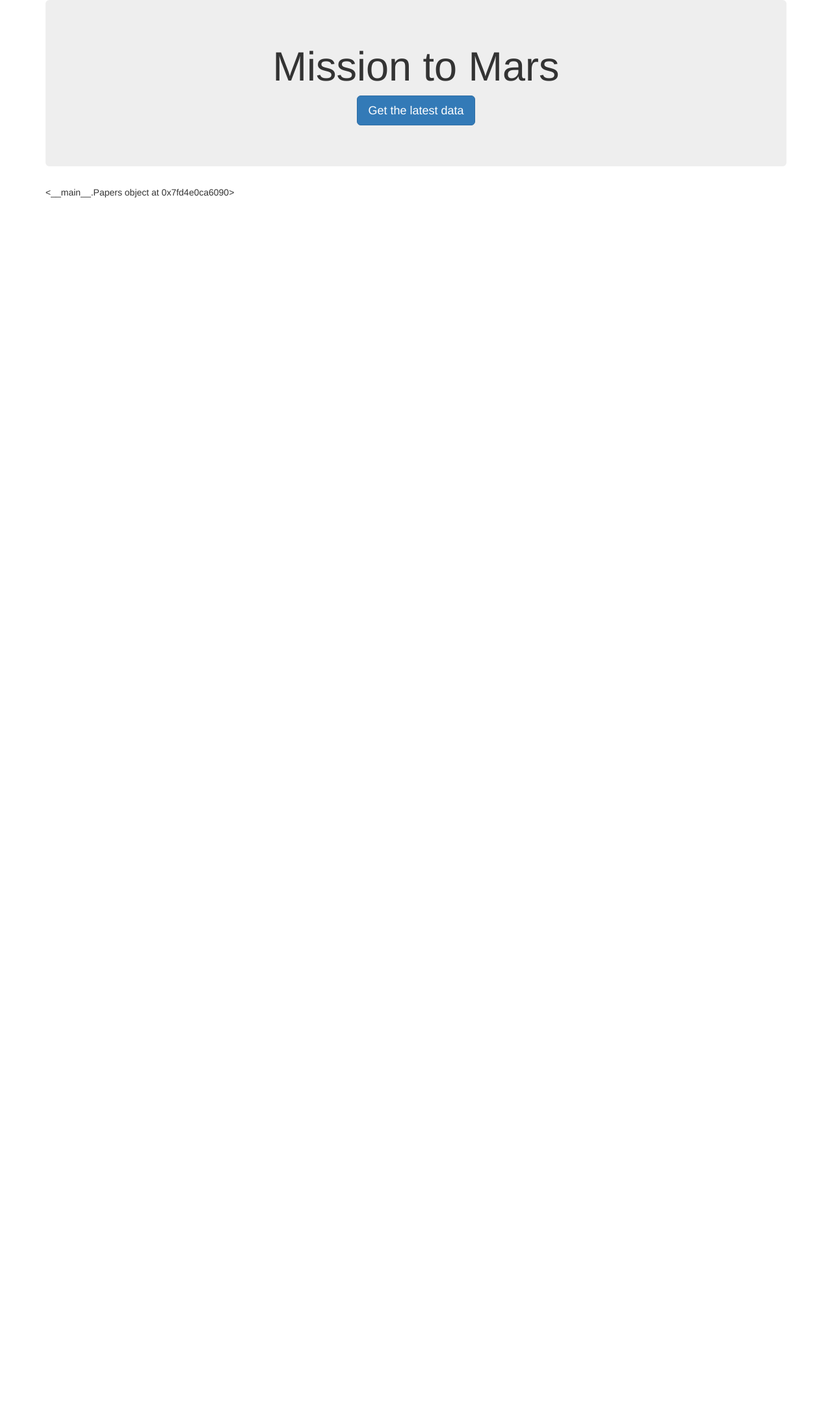
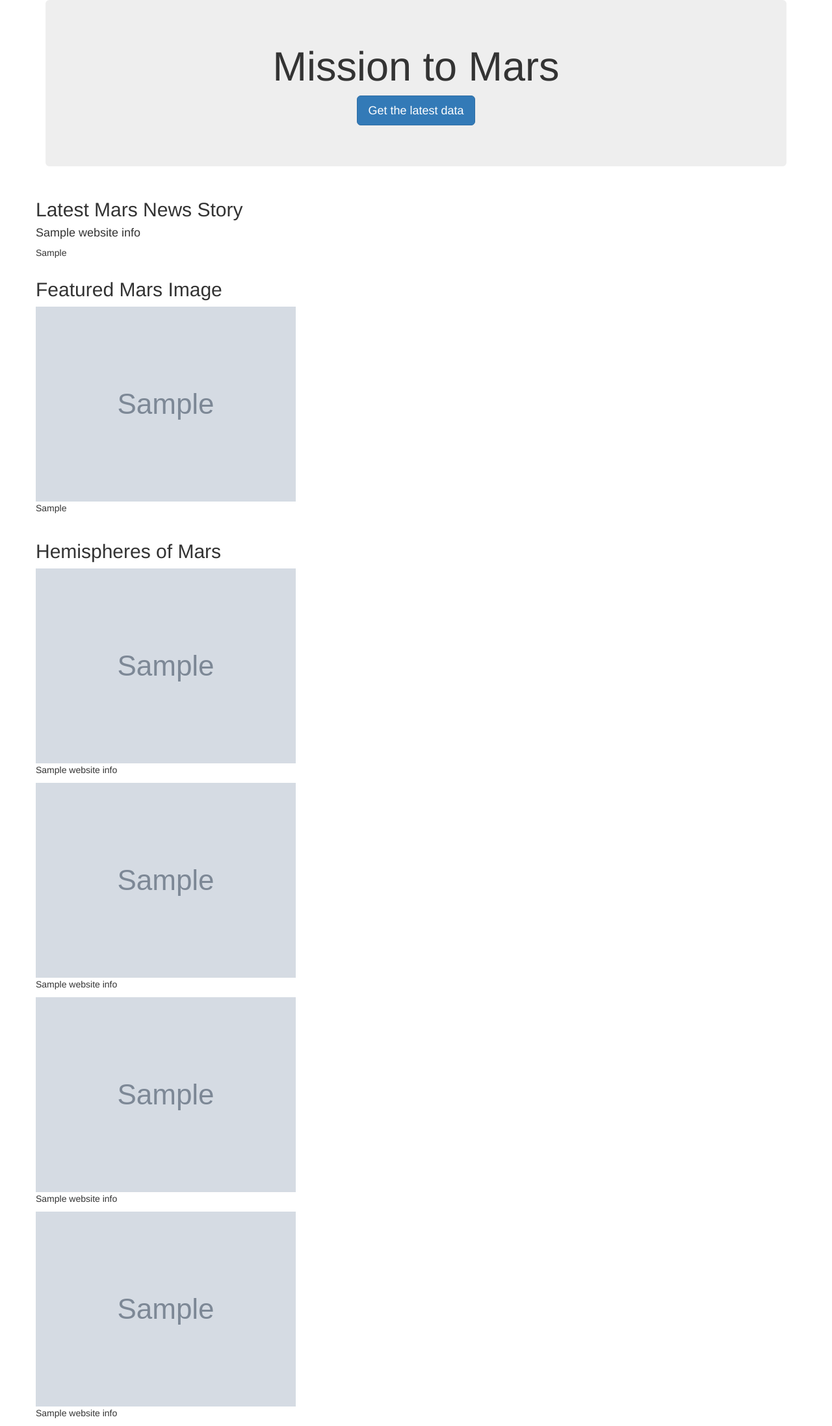
Before and after one commit to ermcgrew/web_scraping_challenge, a Flask app: page / in a window 1280 px wide. Shown: the whole page at 65% size. Before the commit the page ends 304 px from the top, so only its background shows below. Run offline with Flask 2, Linux system fonts and the light colour scheme; grey boxes marked "Sample" are stand-in pictures; a database or web service that is not in the repository returns one stand-in record (values such as "Sample title"); some libraries are stand-ins or nearby versions.

Commit message:
scraping works

```diff
--- a/mission_to_mars/app.py
+++ b/mission_to_mars/app.py
@@ -10,30 +10,24 @@ app = Flask(__name__)
 conn = 'mongodb://localhost:27017'
 # Pass connection to the pymongo instance.
 client = pymongo.MongoClient(conn)
-# Connect to a database. Will create one if not already available.
+
+# Connect to database and name collection
 db = client.mars
 website_info = db.website_info
-
-
 
 # Set root route
 @app.route('/')
 def index():
     #query mongo db
-    mars_data = website_info.find()
-    ####### mars_data = db.website.find()
+    mars_data = website_info.find_one()
     return render_template('index.html', mars_data=mars_data)
 
-###########################
 @app.route('/scrape')
 def scraper():
-
-    info = scrape_mars.scrape()
+    mars_data = scrape_mars.scrape()
     #store in mongo as dictionary
-    website_info.update_many({}, info, upsert=True)
+    website_info.replace_one({}, mars_data, upsert=True)
     return redirect("/", code=302)
-
-
 
 if __name__ == "__main__":
     app.run(debug=True)
--- a/mission_to_mars/scrape_mars.py
+++ b/mission_to_mars/scrape_mars.py
@@ -1,10 +1,11 @@
-#converted using nbconvert--not that great, still had to remove the In/out boxes
-
 #imports
 from bs4 import BeautifulSoup as bs
 import pandas as pd
 from splinter import Browser
 from webdriver_manager.chrome import ChromeDriverManager
+
+#dictionary for storing info to return from function
+mars_data = {}
 
 #defining function
 def scrape():
@@ -14,6 +15,7 @@ def scrape():
 
     url = 'https://redplanetscience.com/'
     browser.visit(url)
+
     html = browser.html
     soup = bs(html, "html.parser")
 
@@ -21,8 +23,10 @@ def scrape():
     news_title = soup.find('div', class_='content_title').text
     news_para = soup.find('div', class_='article_teaser_body').text
 
+    mars_data['news_title'] = news_title
+    mars_data['news_para'] = news_para
+
     browser.quit()
-
 
 
     # JPL Images
@@ -36,10 +40,11 @@ def scrape():
     soup = bs(html, "html.parser")
 
     image = soup.find('a', class_="showimg fancybox-thumbs")['href']
-    img_url = url + image
+    feature_img = url + image
+
+    mars_data['feature_img'] = feature_img
 
     browser.quit()
-
 
 
     # Mars Facts
@@ -48,9 +53,11 @@ def scrape():
 
     mars_facts_df = table[1]
     mars_facts_df.rename(columns={"0": "fact_title", "1": "data"}, inplace=True)
+
     html_table = mars_facts_df.to_html()
-    html_table.replace('\n', '')
+    html_table_clean = html_table.replace('\n', '')
 
+    mars_data['facts_table'] = html_table_clean
 
 
     # Mars Hemispheres
@@ -63,12 +70,10 @@ def scrape():
     html = browser.html
     soup = bs(html, 'html.parser')
 
-    #blank list for dictionaries
-    hemisphere_image_urls = []
-    hemi_list=['Cerberus', 'Schiaparelli', 'Syrtis Major', 'Valles Marineris']
+    hemi_list=['Cerberus', 'Schiaparelli', 'Syrtis', 'Valles']
 
     for x in hemi_list:
-        browser.links.find_by_partial_text(x + ' Hemisphere Enhanced').click()
+        browser.links.find_by_partial_text(x).click()
         #create soup object for new page
         html = browser.html
         soup = bs(html, 'html.parser')
@@ -79,11 +84,12 @@ def scrape():
         img_url = url + partial
 
         #append to dictionary
-        hemisphere_image_urls.append({'title': title, 'img_url': img_url})
+        mars_data[f'{x}_title'] = title
+        mars_data[f'{x}_img_url']= img_url
 
         #return to homepage
         browser.links.find_by_partial_text('Back').click()
 
     browser.quit()
-####################################
-    return news_title
+
+    return mars_data
--- a/mission_to_mars/templates/index.html
+++ b/mission_to_mars/templates/index.html
@@ -5,7 +5,7 @@
   <meta charset="UTF-8">
   <meta name="viewport" content="width=device-width, initial-scale=1.0">
   <meta http-equiv="X-UA-Compatible" content="ie=edge">
-  <title>Find a Phone</title>
+  <title>Mars Facts</title>
   <link rel="stylesheet" href="https://maxcdn.bootstrapcdn.com/bootstrap/3.3.7/css/bootstrap.min.css">
 </head>
 
@@ -17,15 +17,74 @@
       <p><a class="btn btn-primary btn-lg" href="/scrape" role="button">Get the latest data</a></p>
     </div>
 
-    <div>
-      <p>
-        {{mars_data.title}}
-      </p>
+    <div class='row'>
+      <div class='col-12'>
+        <h2>Latest Mars News Story</h2>
+        <h4>{{mars_data.news_title}}</h4>
+        <p>
+          {{mars_data.news_para}}
+        </p>
+      </div>
     </div>
-    <!-- more html stuff here -->
 
+    <div class="row">
+      <div class='col-7'>
+        <h2>Featured Mars Image</h2>
+          <img src="{{mars_data.feature_img}}" alt="Mars image">
+      </div>
+      <div class= 'col-5'>
+        <table class="table">
+        {{mars_data.facts_table}}
+      </table>
+      </div>
+    </div>
 
-  </div>
+    <div class='row'>
+      <div class='col-12'>
+        <h2>Hemispheres of Mars</h2>
+      </div>
+    </div>
+
+    <div class="row">
+      <div class="col-3">
+        <div class="card">  <!--style="width: 18rem;"-->
+          <img src="{{mars_data.Cerberus_img_url}}" class="card-img-top" alt="Cerberus">
+          <div class="card-body">
+            <p class="card-text">{{mars_data.Cerberus_title}}</p>
+          </div>
+        </div>
+      </div>
+
+      <div class="col-3">
+        <div class="card">  <!--style="width: 18rem;"-->
+          <img src="{{mars_data.Schiaparelli_img_url}}" class="card-img-top" alt="Schiaparelli">
+          <div class="card-body">
+            <p class="card-text">{{mars_data.Schiaparelli_title}}</p>
+          </div>
+        </div>
+      </div>
+
+      <div class="col-3">
+        <div class="card">  <!--style="width: 18rem;"-->
+          <img src="{{mars_data.Syrtis_img_url}}" class="card-img-top" alt="Syrtis Major">
+          <div class="card-body">
+            <p class="card-text">{{mars_data.Major_title}}</p>
+          </div>
+        </div>
+      </div>
+
+      <div class="col-3">
+        <div class="card">  <!--style="width: 18rem;"-->
+          <img src="{{mars_data.Valles_img_url}}" class="card-img-top" alt="Valles Marineris">
+          <div class="card-body">
+            <p class="card-text">{{mars_data.Valles_title}}</p>
+          </div>
+        </div>
+      </div>
+
+    </div> <!--row-->
+
+  </div> <!--container-->
 </body>
 
 </html>
```
Also changed, not shown: mission_to_mars/test.py (deleted, +0 -20 lines), 1 other file.
